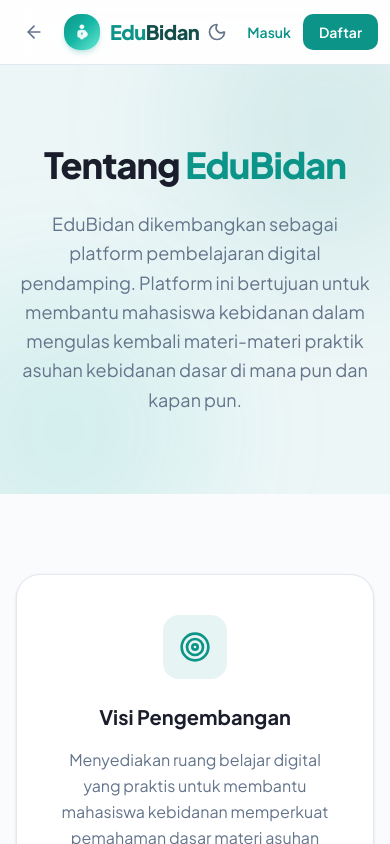
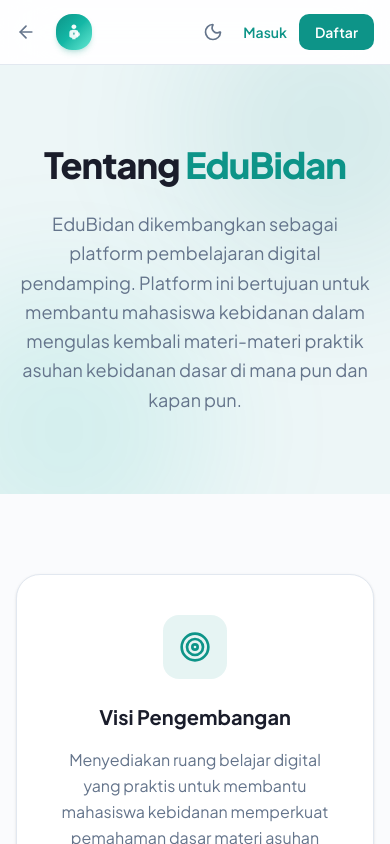
Before and after one commit to sceptzrion/edubidan, a Next.js app: page /about in a window 390 px wide. Shown: the top 844 px of the page. Built offline with nearby package versions, Linux system fonts and the light colour scheme.

Commit message:
feat: enhance Navbar and EduBidanLogo components with responsive text visibility and styling adjustments

```diff
--- a/src/components/layout/Navbar.tsx
+++ b/src/components/layout/Navbar.tsx
@@ -23,7 +23,7 @@
           {!isHomePage && (
             <button
               onClick={() => router.push("/")}
-              className="p-2 rounded-lg hover:bg-muted text-muted-foreground hover:text-foreground transition-colors"
+              className="p-2 -ml-2 rounded-lg hover:bg-muted text-muted-foreground hover:text-foreground transition-colors shrink-0"
               aria-label="Kembali ke Beranda"
             >
               <ArrowLeft size={20} />
@@ -43,7 +43,8 @@
               }
             }}
           >
-            <EduBidanLogo size="sm" />
+            {/* Sinyal hideTextOnMobile dikirim ke komponen Logo  */}
+            <EduBidanLogo size="sm" hideTextOnMobile={!isHomePage} />
           </Link>
         </div>
 
@@ -65,13 +66,11 @@
           </div>
         )}
 
-        {/* KANAN: Action Buttons (Selalu Muncul - Sesuai style aslimu) */}
+        {/* KANAN: Action Buttons (Selalu Muncul) */}
         <div className="flex items-center gap-3">
 
-          {/* ThemeToggle dipanggil polosan tanpa props */}
           <ThemeToggle />
 
-          {/* Tombol Masuk */}
           <button
             onClick={() => router.push("/login")}
             className="text-sm text-primary hover:underline font-semibold"
@@ -79,7 +78,6 @@
             Masuk
           </button>
 
-          {/* Tombol Daftar */}
           <button
             onClick={() => router.push("/register")}
             className="text-sm bg-primary text-primary-foreground px-4 py-2 rounded-lg hover:opacity-90 transition-opacity font-semibold"
--- a/src/components/ui/EduBidanLogo.tsx
+++ b/src/components/ui/EduBidanLogo.tsx
@@ -5,9 +5,15 @@
   size?: "sm" | "md" | "lg";
   showText?: boolean;
   variant?: "default" | "white";
+  hideTextOnMobile?: boolean;
 }
 
-export function EduBidanLogo({ size = "md", showText = true, variant = "default" }: EduBidanLogoProps) {
+export function EduBidanLogo({
+  size = "md",
+  showText = true,
+  variant = "default",
+  hideTextOnMobile = false
+}: EduBidanLogoProps) {
   const sizes = { sm: "w-9 h-9", md: "w-11 h-11", lg: "w-16 h-16" };
   const textSizes = { sm: "text-xl", md: "text-2xl", lg: "text-4xl" };
   const iconScale = { sm: 0.55, md: 0.7, lg: 1 };
@@ -24,7 +30,7 @@
         >
           {/* Mother & baby silhouette with stethoscope heart */}
           <path d="M24 6C20.5 6 18 8.5 18 11.5C18 14.5 20.5 17 24 17C27.5 17 30 14.5 30 11.5C30 8.5 27.5 6 24 6Z" fill="white" opacity="0.95" />
-          <path d="M16 20C14 21 13 23.5 13 26V34C13 35.5 14 37 16 37.5L20 38.5V42H28V38.5L32 37.5C34 37 35 35.5 35 34V26C35 23.5 34 21 32 20C30.5 19.2 27.5 18.5 24 18.5C20.5 18.5 17.5 19.2 16 20Z" fill="white" opacity="0.9" />
+          <path d="M16 20C14 21 13 23.5 13 26V34C13 35.5 14 37 16 37.5L20 38.5V42H28V38.5L32 37.5C34 37 35 35.5 34 26C35 23.5 34 21 32 20C30.5 19.2 27.5 18.5 24 18.5C20.5 18.5 17.5 19.2 16 20Z" fill="white" opacity="0.9" />
           {/* Baby circle */}
           <circle cx="33" cy="30" r="5.5" fill="white" opacity="0.85" />
           <circle cx="33" cy="28.5" r="2" fill="white" opacity="0.5" />
@@ -35,10 +41,9 @@
         </svg>
       </div>
       {showText && (
-        // Mengganti inline style dengan class font-black
-        <span className={`${textSizes[size]} tracking-tight font-black`}>
+        // jika hideTextOnMobile true, maka di layar kecil di-hidden, di md (tablet ke atas) di-block
+        <span className={`${textSizes[size]} tracking-tight font-black ${hideTextOnMobile ? "hidden sm:block" : "block"}`}>
           <span className={isWhite ? "text-white" : "text-primary"}>Edu</span>
-          {/* Mengganti teks hardcode menjadi text-foreground agar responsif terhadap Dark Mode */}
           <span className={isWhite ? "text-white/80" : "text-[#134E4A]"}>Bidan</span>
         </span>
       )}
```
